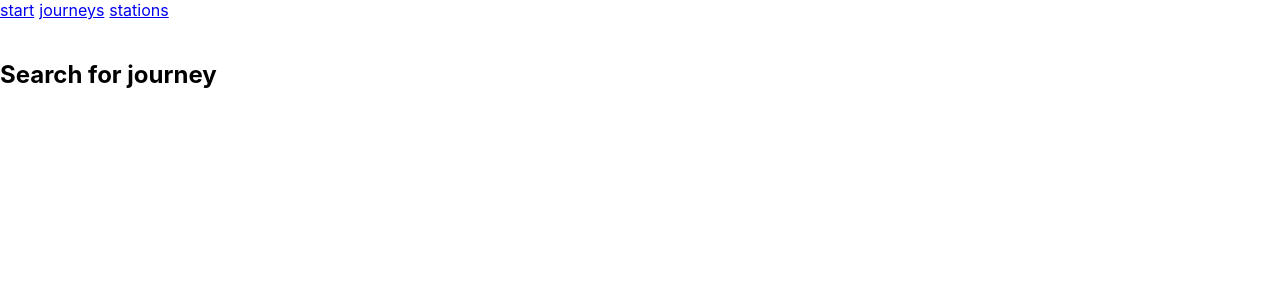
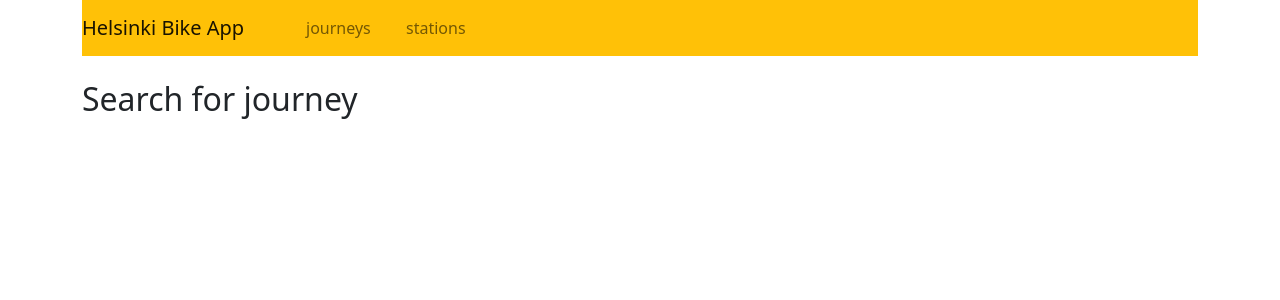
Before and after one commit to soljatuulia/helsinki-city-bike-app, a React (Create React App) app in the folder frontend/: page / in a window 1280 px wide. Shown: the top 300 px of the page. Built offline with nearby package versions, Linux system fonts and the light colour scheme; no server answers.

Commit message:
Adjust UI with React Bootstrap

```diff
--- a/frontend/package.json
+++ b/frontend/package.json
@@ -10,6 +10,7 @@
     "axios": "^1.4.0",
     "cors": "^2.8.5",
     "react": "^18.2.0",
+    "react-bootstrap": "^2.7.4",
     "react-dom": "^18.2.0",
     "react-redux": "^8.0.5",
     "react-router-dom": "^6.11.1",
--- a/frontend/public/index.html
+++ b/frontend/public/index.html
@@ -3,6 +3,12 @@
   <head>
     <meta charset="utf-8" />
     <link rel="icon" href="%PUBLIC_URL%/favicon.ico" />
+    <link
+      rel="stylesheet"
+      href="https://cdn.jsdelivr.net/npm/bootstrap@5.2.3/dist/css/bootstrap.min.css"
+      integrity="sha384-rbsA2VBKQhggwzxH7pPCaAqO46MgnOM80zW1RWuH61DGLwZJEdK2Kadq2F9CUG65"
+      crossorigin="anonymous"
+    />
     <meta name="viewport" content="width=device-width, initial-scale=1" />
     <meta name="theme-color" content="#000000" />
     <meta
--- a/frontend/src/App.js
+++ b/frontend/src/App.js
@@ -1,12 +1,10 @@
-import { useEffect, useState } from 'react';
+import { useEffect } from 'react';
 import { useDispatch } from 'react-redux';
-import {
-  BrowserRouter as Router,
-  Routes, Route, Link
-} from 'react-router-dom';
+import { BrowserRouter as Router, Routes, Route } from 'react-router-dom';
+import { Container } from 'react-bootstrap';
 
-import Menu from './components/Menu';
-import Start from './components/Start';
+import Navigation from './components/Navigation';
+import Home from './components/Home';
 import StationList from './components/StationList';
 import JourneyList from './components/JourneyList';
 
@@ -17,8 +15,6 @@ import { initializeJourneys } from './reducers/journeyReducer';
 
 const App = () => {
   const dispatch = useDispatch();
-  const [loading, setLoading] = useState(true);
-
 
   console.log('Before useEffect');
 
@@ -26,19 +22,20 @@ const App = () => {
     console.log('In useEffect');
     dispatch(initializeStations(stations));
     dispatch(initializeJourneys(journeys));
-    setLoading(false);
   }, [dispatch]);
 
   return (
     <div>
-      <Menu /><br />
+      <Container>
+        <Navigation /><br />
 
         <Routes>
-        <Route path="/" element={<Start />} />
+          <Route path="/" element={<Home />} />
           <Route path="/journeys" element={<JourneyList />} />
           <Route path="/stations" element={<StationList />} />
         </Routes>
 
+      </Container>
     </div>
   );
 };
--- a/frontend/src/components/JourneyList.js
+++ b/frontend/src/components/JourneyList.js
@@ -1,4 +1,5 @@
 import { useSelector } from 'react-redux';
+import Table from 'react-bootstrap/Table';
 
 const JourneyList = () => {
   const journeys = useSelector(state => {
@@ -9,15 +10,19 @@ const JourneyList = () => {
   console.log('JourneyList journeys: ' + journeys.content);
 
   return (
-    <div>
-      <h2>Journey list</h2>
-      <table>
+    <div style={{ width: "90%", margin: "0 auto" }}>
+      <h2 style={{ textAlign: "center", margin: "20px auto auto" }}>Journeys</h2>
+      <Table
+        variant="default"
+        style={{ width:"100%", margin: "20px auto" }}
+        striped
+        responsive>
         <thead>
           <tr>
             <th>Departure station</th>
             <th>Return station</th>
-            <th>Journey duration</th>
-            <th>Journey length</th>
+            <th>Distance (km)</th>
+            <th>Duration (min)</th>
           </tr>
         </thead>
         <tbody>
@@ -30,7 +35,7 @@ const JourneyList = () => {
             </tr>
           ))}
         </tbody>
-      </table>
+      </Table>
     </div>
   );
 };
--- a/frontend/src/components/Menu.js
+++ /dev/null
@@ -1,21 +0,0 @@
-import {
-  BrowserRouter as Router,
-  Routes, Route, Link, Navigate,
-  useNavigate, useMatch, useParams
-} from 'react-router-dom';
-
-const Menu = () => {
-  const padding = {
-    paddingRight: 5
-  };
-
-  return (
-    <div>
-      <Link style={padding} to="/">start</Link>
-      <Link style={padding} to="/journeys">journeys</Link>
-      <Link style={padding} to="/stations">stations</Link>
-    </div>
-  );
-};
-
-export default Menu;
--- /dev/null
+++ b/frontend/src/components/Navigation.js
@@ -0,0 +1,42 @@
+import { BrowserRouter as Router, Link } from 'react-router-dom';
+import { Navbar, Nav } from 'react-bootstrap';
+
+const Menu = () => {
+
+  return (
+    <div>
+      <Navbar collapseOnSelect expand="lg" bg="warning" variant="light">
+        <Navbar.Brand
+          as={Link}
+          to="/"
+          href="#home"
+          style={{ width: "200px"}}
+        >Helsinki Bike App
+        </Navbar.Brand>
+        <Navbar.Toggle aria-controls="responsive-navbar-nav" />
+        <Navbar.Collapse id="responsive-navbar-nav">
+          <Nav className="mr-auto">
+            <Nav.Link
+              as={Link}
+              to="/journeys"
+              href="#journeys"
+              style={{ width: "100px" }}
+            >journeys
+            </Nav.Link>
+            <Nav.Link
+              as={Link}
+              to="/stations"
+              href="#stations"
+              style={{ width: "100px" }}
+            >stations
+            </Nav.Link>
+          </Nav>
+        </Navbar.Collapse>
+      </Navbar>
+
+    </div>
+  )
+
+};
+
+export default Menu;
--- a/frontend/src/components/StationList.js
+++ b/frontend/src/components/StationList.js
@@ -1,5 +1,6 @@
 import { useDispatch, useSelector } from 'react-redux';
 import { fetchStationDetails } from '../reducers/stationReducer';
+import { Table, Button } from 'react-bootstrap';
 
 const StationList = () => {
   const dispatch = useDispatch();
@@ -11,15 +12,19 @@ const StationList = () => {
   };
 
   return (
-    <div>
-      <h2>Station list</h2>
-      <table>
+    <div style={{ width: "90%", margin: "0 auto" }}>
+      <h2 style={{ textAlign: "center", margin: "20px auto auto" }}>Stations</h2>
+      <Table
+        variant="default"
+        style={{ width:"100%", margin: "20px auto" }}
+        striped
+        responsive>
         <thead>
           <tr>
             <th>Name</th>
             <th>Address</th>
             <th>Capacity</th>
-            <th>Actions</th>
+            <th>Details</th>
           </tr>
         </thead>
         <tbody>
@@ -29,14 +34,14 @@ const StationList = () => {
               <td>{station.address}</td>
               <td>{station.capacity}</td>
               <td>
-                <button onClick={() => handleShowDetails(station.stationId)}>
+                <Button onClick={() => handleShowDetails(station.stationId)}>
                   Show Details
-                </button>
+                </Button>
               </td>
             </tr>
           ))}
         </tbody>
-      </table>
+      </Table>
       {stationDetails && (
         <div>
           <h2>Station Details</h2>
--- a/frontend/src/index.js
+++ b/frontend/src/index.js
@@ -2,7 +2,7 @@ import React from 'react';
 import ReactDOM from 'react-dom/client';
 import { Provider } from 'react-redux';
 import { BrowserRouter as Router } from 'react-router-dom';
-import './index.css';
+//import './index.css';
 
 import store from './store';
 import App from './App';
```
Also changed, not shown: frontend/src/components/Home.js (renamed from frontend/src/components/Start.js), frontend/src/components/StationAccordion.js (added), 1 other file (tests, documents, lock files or other folders). Lines whose indentation alone changed are shown as unchanged.
